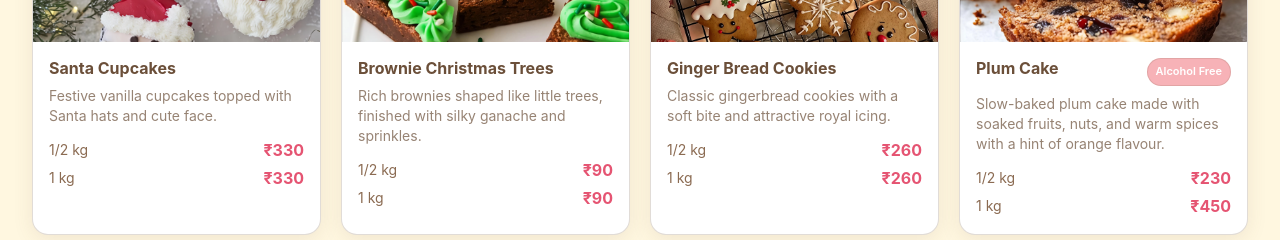
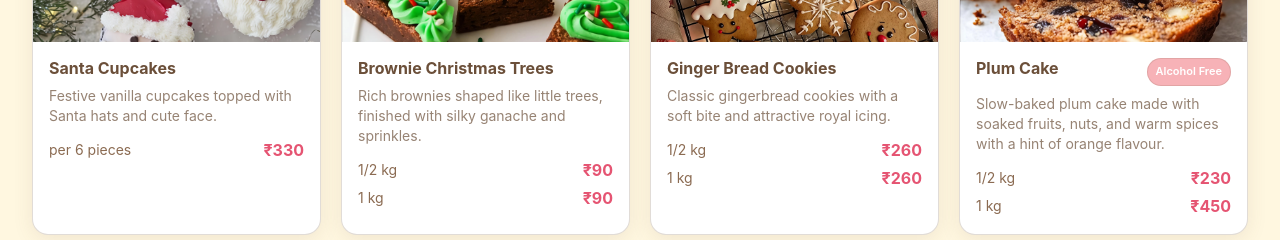
Before and after one commit to Abhi-0930/bake-to-cherriish, a React (Vite) app: page / in a window 1280 px wide. Shown: the part 1320-1560 px from the top of the page. Built offline with nearby package versions, Linux system fonts and the light colour scheme.

Commit message:
first commit

```diff
--- a/src/constants.js
+++ b/src/constants.js
@@ -15,7 +15,7 @@ export const colors = {
 // ============================================================================
 export const menuData = {
   christmasCakes: [
-    { name: 'Santa Cupcakes', half: 330, full: 330, desc: 'Festive vanilla cupcakes topped with Santa hats and cute face.', rating: 4.8, time: '30 min' },
+    { name: 'Santa Cupcakes', price: 330, packLabel: 'per 6 pieces', desc: 'Festive vanilla cupcakes topped with Santa hats and cute face.', rating: 4.8, time: '30 min' },
     { name: 'Brownie Christmas Trees', half: 90, full: 90, desc: 'Rich brownies shaped like little trees, finished with silky ganache and sprinkles.', rating: 4.9, time: '35 min' },
     { name: 'Ginger Bread Cookies', half: 260, full: 260, desc: 'Classic gingerbread cookies with a soft bite and attractive royal icing.', rating: 4.7, time: '30 min' },
     { name: 'Plum Cake', half: 230, full: 450, desc: 'Slow-baked plum cake made with soaked fruits, nuts, and warm spices with a hint of orange flavour.', rating: 4.9, time: '45 min', badge: 'Alcohol Free' },
--- a/src/pages/ProductCard.jsx
+++ b/src/pages/ProductCard.jsx
@@ -237,6 +237,7 @@ const ProductCard = ({ item, type, section }) => {
           {/* Price Display */}
           <div className="space-y-1">
             {type === 'cake' ? (
+              item.half && item.full ? (
                 <>
                   <div className="flex items-center justify-between">
                     <span style={{ color: 'var(--color-text-secondary)' }} className="text-sm">1/2 kg</span>
@@ -247,6 +248,14 @@ const ProductCard = ({ item, type, section }) => {
                     <span style={{ color: 'var(--color-accent)' }} className="text-base font-bold">₹{item.full}</span>
                   </div>
                 </>
+              ) : (
+                <div className="flex items-center justify-between">
+                  <span style={{ color: 'var(--color-text-secondary)' }} className="text-sm">
+                    {item.packLabel || 'Price'}
+                  </span>
+                  <span style={{ color: 'var(--color-accent)' }} className="text-base font-bold">₹{item.price}</span>
+                </div>
+              )
             ) : type === 'muffin' ? (
               <>
                 <div className="flex items-center justify-between">
```
Lines whose indentation alone changed are shown as unchanged.
